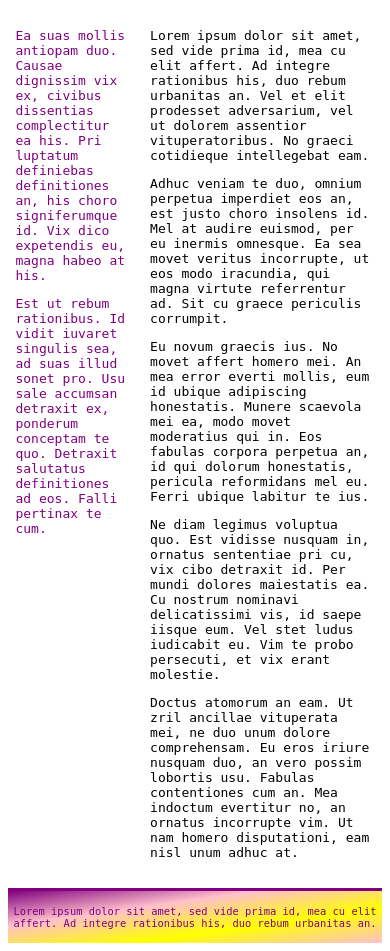
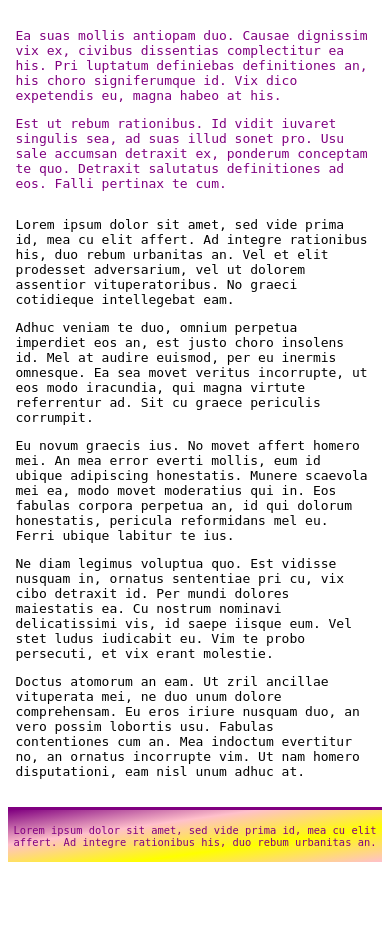
Before and after one commit to MarcoAntolini/TechWeb-exercises, a PHP site: page /marco.antolini6@studio.unibo.it.html in a window 390 px wide. Shown: the part 212-1163 px from the top of the page. After the commit the page ends 1074 px from the top, so only its background shows below. Run offline with PHP 8.4, Linux system fonts and the light colour scheme.

Commit message:
mobile media query

```diff
--- a/consegne/02/marco.antolini6@studio.unibo.it.css
+++ b/consegne/02/marco.antolini6@studio.unibo.it.css
@@ -9,6 +9,7 @@ html {
 
 header {
     background-image: linear-gradient(to top left, purple, pink, yellow, pink);
+    width: 100%;
     margin: 1px 0 5px;
     padding: 1% 0;
     border-bottom: 3px solid purple;
@@ -124,11 +125,9 @@ Ho quindi optato per questa opzione di rendere il nav sticky in cima alla pagina
         flex: 1;
     }
     header {
-        order: 1;
         width: 100%;
     }
     nav {
-        order: 2;
         position: sticky;
         top: 10px;
         width: 95%;
@@ -136,15 +135,32 @@ Ho quindi optato per questa opzione di rendere il nav sticky in cima alla pagina
         box-shadow: 0 -10px 0 0 white;
     }
     aside {
-        order: 3;
         flex-basis: 30%;
         margin: 15px 6% 0 2%;
     }
     section {
-        order: 4;
         flex-basis: 60%;
     }
-    footer {
-        order: 5;
+    footer,
+    section {
+        order: 1;
     }
 }
+
+/*
+Ho aggiunto un tag meta al file html per testare le media query anche in caso di risoluzione mobile.
+*/
+
+@media only screen and (max-width: 480px) {
+    aside,
+    section {
+        flex-basis: 100%;
+    }
+    aside {
+        margin-right: 2%;
+    }
+    section {
+        margin-top: 0;
+        margin-left: 2%;
+    }
+}
--- a/consegne/02/marco.antolini6@studio.unibo.it.html
+++ b/consegne/02/marco.antolini6@studio.unibo.it.html
@@ -1,6 +1,7 @@
 <!DOCTYPE html>
 <html lang="it">
 <head>
+ <meta content="width=device-width, initial-scale=1" name="viewport" />
  <link href="marco.antolini6@studio.unibo.it.css" rel="stylesheet" type="text/css"/>
  <title>Esercizio CSS</title>
 </head>
```
